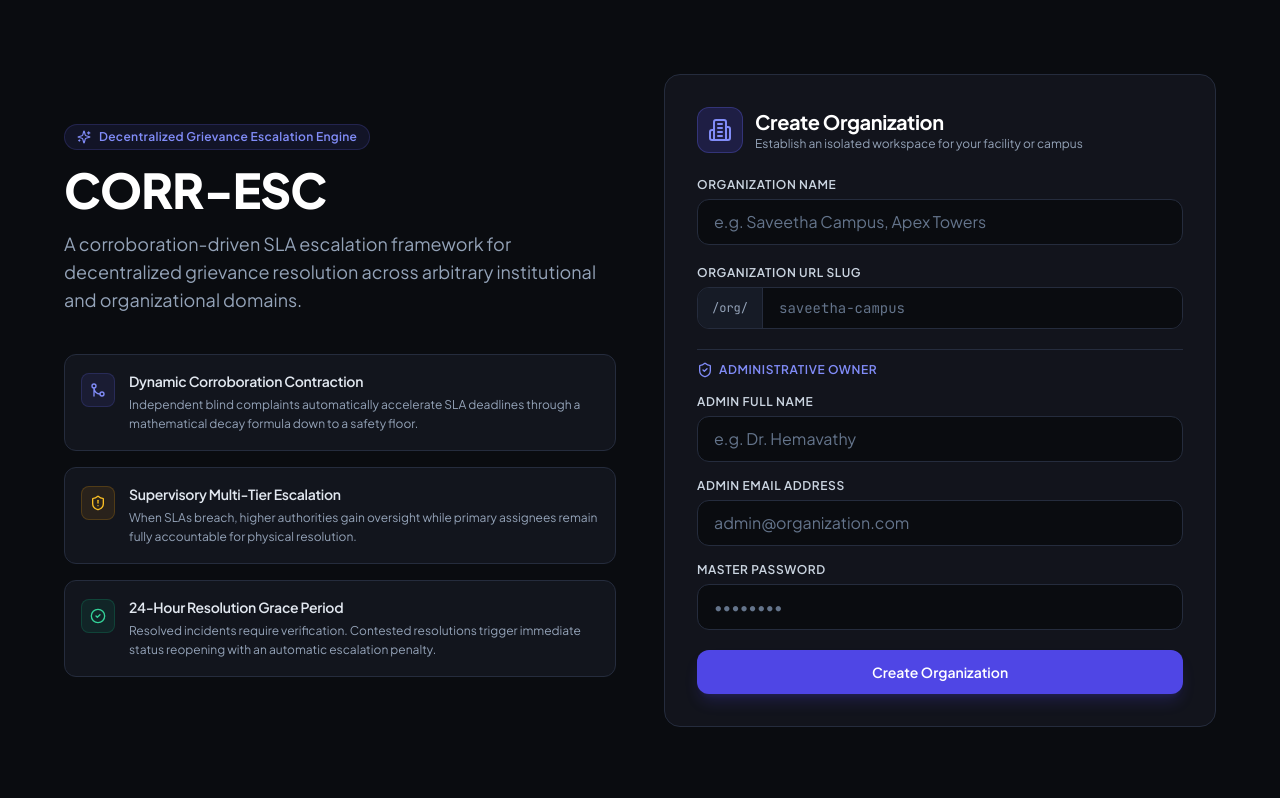
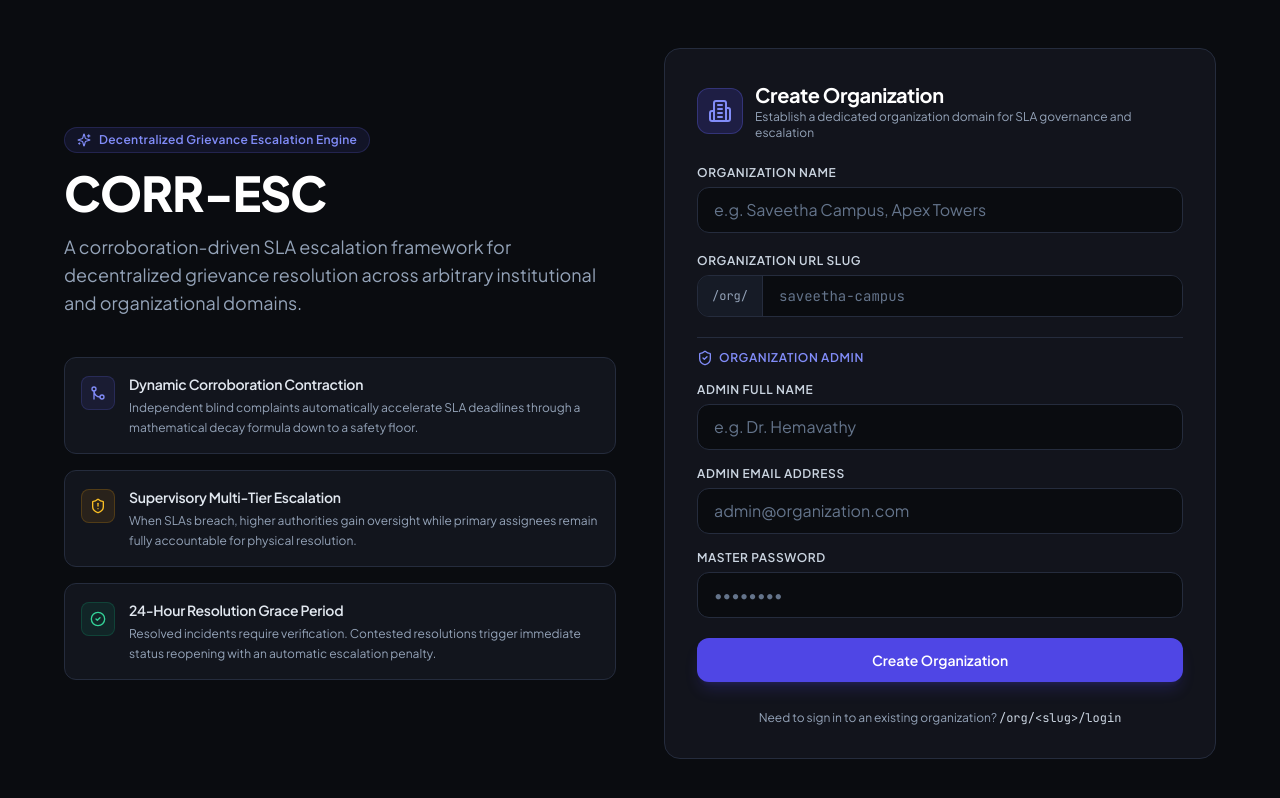
Before and after one commit to RoopakCS/corr-esc, a React (Vite) app in the folder client/: page / in a window 1280 px wide. Shown: the top 798 px of the page. Built offline with nearby package versions, Linux system fonts and the light colour scheme.

Commit message:
fix: align onboarding and auth portals with domain terms, accessibility labels, and live slug validation

```diff
--- a/client/src/pages/RegisterOrg.tsx
+++ b/client/src/pages/RegisterOrg.tsx
@@ -12,6 +12,33 @@ import {
   Sparkles,
 } from "lucide-react";
 
+const ARCHITECTURAL_PILLARS = [
+  {
+    icon: GitMerge,
+    iconColor: "text-indigo-400",
+    iconBg: "bg-indigo-500/10 border-indigo-500/20",
+    title: "Dynamic Corroboration Contraction",
+    description:
+      "Independent blind complaints automatically accelerate SLA deadlines through a mathematical decay formula down to a safety floor.",
+  },
+  {
+    icon: ShieldAlert,
+    iconColor: "text-amber-400",
+    iconBg: "bg-amber-500/10 border-amber-500/20",
+    title: "Supervisory Multi-Tier Escalation",
+    description:
+      "When SLAs breach, higher authorities gain oversight while primary assignees remain fully accountable for physical resolution.",
+  },
+  {
+    icon: CheckCircle2,
+    iconColor: "text-emerald-400",
+    iconBg: "bg-emerald-500/10 border-emerald-500/20",
+    title: "24-Hour Resolution Grace Period",
+    description:
+      "Resolved incidents require verification. Contested resolutions trigger immediate status reopening with an automatic escalation penalty.",
+  },
+];
+
 export function RegisterOrg() {
   const navigate = useNavigate();
   const [formData, setFormData] = useState({
@@ -24,6 +51,19 @@ export function RegisterOrg() {
   const [error, setError] = useState<string | null>(null);
   const [loading, setLoading] = useState(false);
 
+  const handleNameChange = (e: React.ChangeEvent<HTMLInputElement>) => {
+    const name = e.target.value;
+    const autoSlug = generateSlug(name);
+    setFormData((prev) => ({
+      ...prev,
+      organizationName: name,
+      slug: prev.slug === "" || prev.slug === generateSlug(prev.organizationName) ? autoSlug : prev.slug,
+    }));
+  };
+
+  const isSlugValid =
+    formData.slug.length >= 3 && /^[a-z0-9]+(?:-[a-z0-9]+)*$/.test(formData.slug);
+
   const handleSubmit = async (e: React.FormEvent) => {
     e.preventDefault();
     setError(null);
@@ -33,23 +73,14 @@ export function RegisterOrg() {
       const res = await registerOrganization(formData);
       if (res.organization?.slug) {
         navigate(`/org/${res.organization.slug}/admin/dashboard`);
+      } else {
+        navigate(`/org/${formData.slug}/login`);
       }
     } catch (err: any) {
-      setError(err.message || "Failed to register organization");
+      setError(err.response?.data?.message || err.message || "Failed to register organization");
     } finally {
       setLoading(false);
     }
-  };
-
-  const handleNameChange = (e: React.ChangeEvent<HTMLInputElement>) => {
-    const name = e.target.value;
-    const autoSlug = generateSlug(name);
-
-    setFormData((prev) => ({
-      ...prev,
-      organizationName: name,
-      slug: prev.slug === "" || prev.slug === generateSlug(prev.organizationName) ? autoSlug : prev.slug,
-    }));
   };
 
   return (
@@ -72,41 +103,27 @@ export function RegisterOrg() {
 
           {/* Architectural Pillars */}
           <div className="space-y-4 pt-2">
-            <div className="flex items-start gap-3.5 p-4 rounded-xl bg-obsidian-surface border border-obsidian-border transition-all duration-tactile hover:border-obsidian-subtle">
-              <div className="p-2 rounded-lg bg-indigo-500/10 border border-indigo-500/20 text-indigo-400 flex-shrink-0 mt-0.5">
-                <GitMerge className="w-4 h-4" />
+            {ARCHITECTURAL_PILLARS.map((pillar) => {
+              const Icon = pillar.icon;
+              return (
+                <div
+                  key={pillar.title}
+                  className="flex items-start gap-3.5 p-4 rounded-xl bg-obsidian-surface border border-obsidian-border transition-all duration-tactile hover:border-obsidian-subtle"
+                >
+                  <div
+                    className={`p-2 rounded-lg ${pillar.iconBg} ${pillar.iconColor} border flex-shrink-0 mt-0.5`}
+                  >
+                    <Icon className="w-4 h-4" />
                   </div>
                   <div>
-                <h2 className="text-sm font-semibold text-slate-200">Dynamic Corroboration Contraction</h2>
+                    <h2 className="text-sm font-semibold text-slate-200">{pillar.title}</h2>
                     <p className="text-xs text-slate-400 mt-1 leading-relaxed">
-                  Independent blind complaints automatically accelerate SLA deadlines through a mathematical decay formula down to a safety floor.
+                      {pillar.description}
                     </p>
                   </div>
                 </div>
-
-            <div className="flex items-start gap-3.5 p-4 rounded-xl bg-obsidian-surface border border-obsidian-border transition-all duration-tactile hover:border-obsidian-subtle">
-              <div className="p-2 rounded-lg bg-amber-500/10 border border-amber-500/20 text-amber-400 flex-shrink-0 mt-0.5">
-                <ShieldAlert className="w-4 h-4" />
-              </div>
-              <div>
-                <h2 className="text-sm font-semibold text-slate-200">Supervisory Multi-Tier Escalation</h2>
-                <p className="text-xs text-slate-400 mt-1 leading-relaxed">
-                  When SLAs breach, higher authorities gain oversight while primary assignees remain fully accountable for physical resolution.
-                </p>
-              </div>
-            </div>
-
-            <div className="flex items-start gap-3.5 p-4 rounded-xl bg-obsidian-surface border border-obsidian-border transition-all duration-tactile hover:border-obsidian-subtle">
-              <div className="p-2 rounded-lg bg-emerald-500/10 border border-emerald-500/20 text-emerald-400 flex-shrink-0 mt-0.5">
-                <CheckCircle2 className="w-4 h-4" />
-              </div>
-              <div>
-                <h2 className="text-sm font-semibold text-slate-200">24-Hour Resolution Grace Period</h2>
-                <p className="text-xs text-slate-400 mt-1 leading-relaxed">
-                  Resolved incidents require verification. Contested resolutions trigger immediate status reopening with an automatic escalation penalty.
-                </p>
-              </div>
-            </div>
+              );
+            })}
           </div>
         </div>
 
@@ -123,7 +140,7 @@ export function RegisterOrg() {
                     Create Organization
                   </h2>
                   <p className="text-xs text-slate-400">
-                    Establish an isolated workspace for your facility or campus
+                    Establish a dedicated organization domain for SLA governance and escalation
                   </p>
                 </div>
               </div>
@@ -138,10 +155,14 @@ export function RegisterOrg() {
 
             <form className="space-y-5" onSubmit={handleSubmit}>
               <div>
-                <label className="block text-xs font-semibold uppercase tracking-wider text-slate-300 mb-1.5">
+                <label
+                  htmlFor="org-name"
+                  className="block text-xs font-semibold uppercase tracking-wider text-slate-300 mb-1.5"
+                >
                   Organization Name
                 </label>
                 <input
+                  id="org-name"
                   type="text"
                   required
                   value={formData.organizationName}
@@ -152,7 +173,10 @@ export function RegisterOrg() {
               </div>
 
               <div>
-                <label className="block text-xs font-semibold uppercase tracking-wider text-slate-300 mb-1.5">
+                <label
+                  htmlFor="org-slug"
+                  className="block text-xs font-semibold uppercase tracking-wider text-slate-300 mb-1.5"
+                >
                   Organization URL Slug
                 </label>
                 <div className="flex rounded-xl overflow-hidden border border-obsidian-border focus-within:ring-2 focus-within:ring-sky-500/70">
@@ -160,6 +184,7 @@ export function RegisterOrg() {
                     /org/
                   </span>
                   <input
+                    id="org-slug"
                     type="text"
                     required
                     value={formData.slug}
@@ -171,23 +196,35 @@ export function RegisterOrg() {
                   />
                 </div>
                 {formData.slug && (
-                  <p className="text-[11px] text-slate-500 font-mono mt-1.5">
-                    Portal: /org/{formData.slug}/portal
-                  </p>
+                  <div className="mt-1.5 flex items-center gap-1.5 text-[11px] font-mono">
+                    {isSlugValid ? (
+                      <span className="text-emerald-400 flex items-center gap-1">
+                        <CheckCircle2 className="w-3 h-3" /> Valid domain: /org/{formData.slug}/portal
+                      </span>
+                    ) : (
+                      <span className="text-amber-400 flex items-center gap-1">
+                        <AlertCircle className="w-3 h-3" /> Slug must be ≥3 characters (letters, numbers, hyphens)
+                      </span>
+                    )}
+                  </div>
                 )}
               </div>
 
               <div className="pt-3 border-t border-obsidian-border space-y-4">
                 <div className="flex items-center gap-1.5 text-xs font-semibold text-indigo-400 uppercase tracking-wider">
                   <ShieldCheck className="w-4 h-4" />
-                  <span>Administrative Owner</span>
+                  <span>Organization Admin</span>
                 </div>
 
                 <div>
-                  <label className="block text-xs font-semibold uppercase tracking-wider text-slate-300 mb-1.5">
+                  <label
+                    htmlFor="admin-name"
+                    className="block text-xs font-semibold uppercase tracking-wider text-slate-300 mb-1.5"
+                  >
                     Admin Full Name
                   </label>
                   <input
+                    id="admin-name"
                     type="text"
                     required
                     value={formData.adminName}
@@ -200,10 +237,14 @@ export function RegisterOrg() {
                 </div>
 
                 <div>
-                  <label className="block text-xs font-semibold uppercase tracking-wider text-slate-300 mb-1.5">
+                  <label
+                    htmlFor="admin-email"
+                    className="block text-xs font-semibold uppercase tracking-wider text-slate-300 mb-1.5"
+                  >
                     Admin Email Address
                   </label>
                   <input
+                    id="admin-email"
                     type="email"
                     required
                     value={formData.adminEmail}
@@ -216,10 +257,14 @@ export function RegisterOrg() {
                 </div>
 
                 <div>
-                  <label className="block text-xs font-semibold uppercase tracking-wider text-slate-300 mb-1.5">
+                  <label
+                    htmlFor="admin-password"
+                    className="block text-xs font-semibold uppercase tracking-wider text-slate-300 mb-1.5"
+                  >
                     Master Password
                   </label>
                   <input
+                    id="admin-password"
                     type="password"
                     required
                     minLength={6}
@@ -240,6 +285,13 @@ export function RegisterOrg() {
               >
                 {loading ? "Creating Organization..." : "Create Organization"}
               </button>
+
+              <div className="pt-2 text-center">
+                <p className="text-xs text-slate-400">
+                  Need to sign in to an existing organization?{" "}
+                  <span className="text-slate-300 font-mono">/org/&lt;slug&gt;/login</span>
+                </p>
+              </div>
             </form>
           </div>
         </div>
```
Also changed, not shown: client/src/pages/Login.tsx (+11 -3 lines), client/src/pages/RegisterComplainant.tsx (+21 -5 lines). Lines whose indentation alone changed are shown as unchanged.
